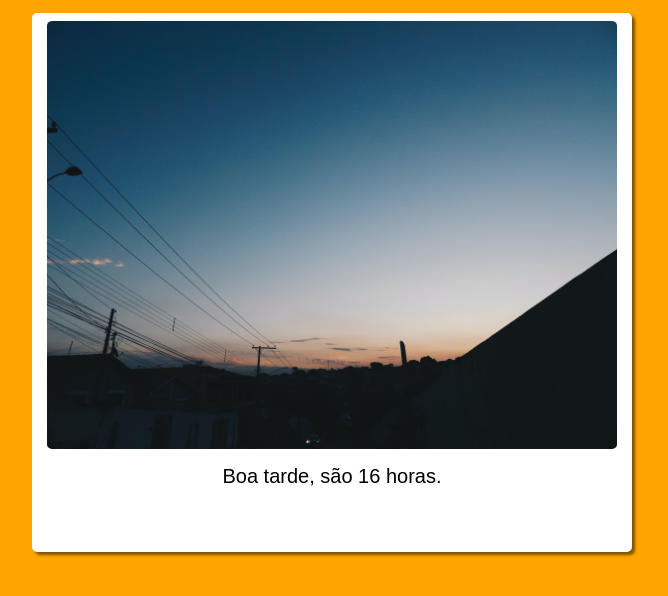
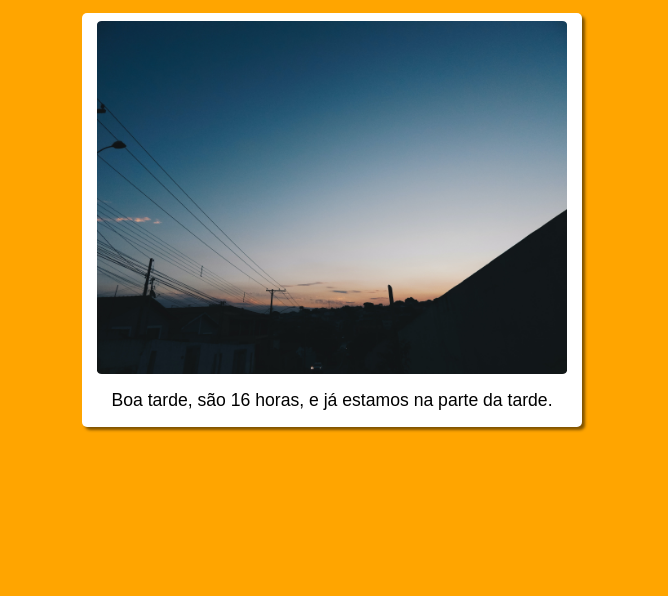
Before and after one commit to Vinicios-Rodrigues/ex-01, a plain HTML site: page index.html in a window 1280 px wide. Shown: the part 56-652 px from the top of the page, without its empty margins (308-976 px from the left). Drawn offline with Linux system fonts and the light colour scheme.

Commit message:
ajustes finais

```diff
--- a/estilos/style.css
+++ b/estilos/style.css
@@ -10,7 +10,6 @@ body {
 }
 
 h1 {
-  /* display: block; */
   margin: 1rem;
   text-align: center;
   font-size: 2rem;
@@ -20,19 +19,23 @@ h1 {
 
 section {
   background-color: white;
-  width: 600px;
-  padding: 0.5rem 0 3rem 0;
-  margin: auto;
+  width: 500px;
+  padding: 0.5rem 0 0rem 0;
+  margin: 0 auto;
   border-radius: 5px;
   box-shadow: 3px 3px 3px rgb(0, 0, 0, 0.5);
 }
 .img {
   display: block;
   margin: auto;
-  width: 570px;
+  width: 470px;
   border-radius: 1%;
 }
-.res{
-    text-align: center;
-    margin: 1rem auto;
+.res {
+  text-align: center;
+  margin: 1rem auto;
 }
+p {
+  font-size: 1.1rem;
+  padding-bottom: 1rem;
+}
--- a/index.html
+++ b/index.html
@@ -13,7 +13,7 @@
 <body>
     <h1>Hora do Dia</h1>
     <section class="container">
-        <img class="img" src="./img/noite.jpg" alt="">
+        <img class="img" src="" alt="">
         <div class="res">
             <p> </p>
         </div>
--- a/index.js
+++ b/index.js
@@ -2,20 +2,19 @@ let body = document.querySelector("body");
 let img = document.querySelector(".img");
 let p = document.querySelector("p");
 
-let data = new Date().getHours();
-console.log(data);
+let hora = new Date().getHours();
+console.log(hora);
 
-if (data >= 18 && data <= 5) {
+if (hora >= 5 && hora < 12) {
+  body.style.background = "blue";
+  img.src = "./img/manha.jpg";
+  p.innerText = `Bom dia, são ${hora} horas, e ainda esta os pela manhã`;
+} else if (hora >= 12 && hora < 18) {
+  body.style.background = "orange";
+  img.src = "./img/tarde.jpg";
+  p.innerText = `Boa tarde, são ${hora} horas, e já estamos na parte da tarde.`;
+} else {
   body.style.background = "black";
   img.src = "./img/noite.jpg";
-  console.log("noite");
-} else if (data > 5 && data < 12) {
-  console.log("manhã");
-  img.src = "./img/manha.jpg";
-  body.style.background = "blue";
-} else {
-  console.log("tarde");
-  body.style.background = "orange";
-  img.src = "./img/tarde.jpg";
-  p.innerText = `Boa tarde, são ${data} horas.`
+  p.innerText = `Boa noite, já são ${hora} horas, e logo iremos dormir.`;
 }
```
